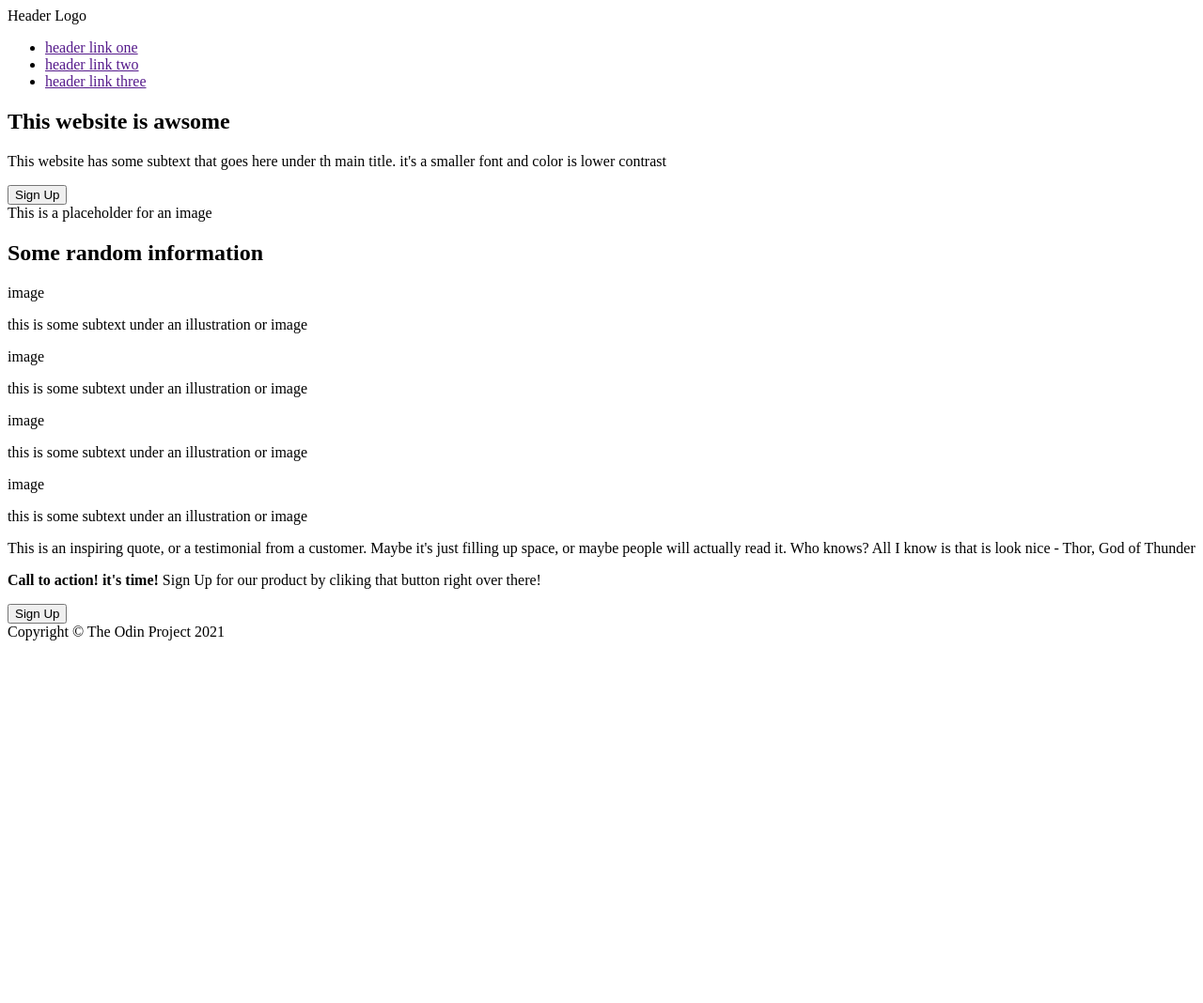
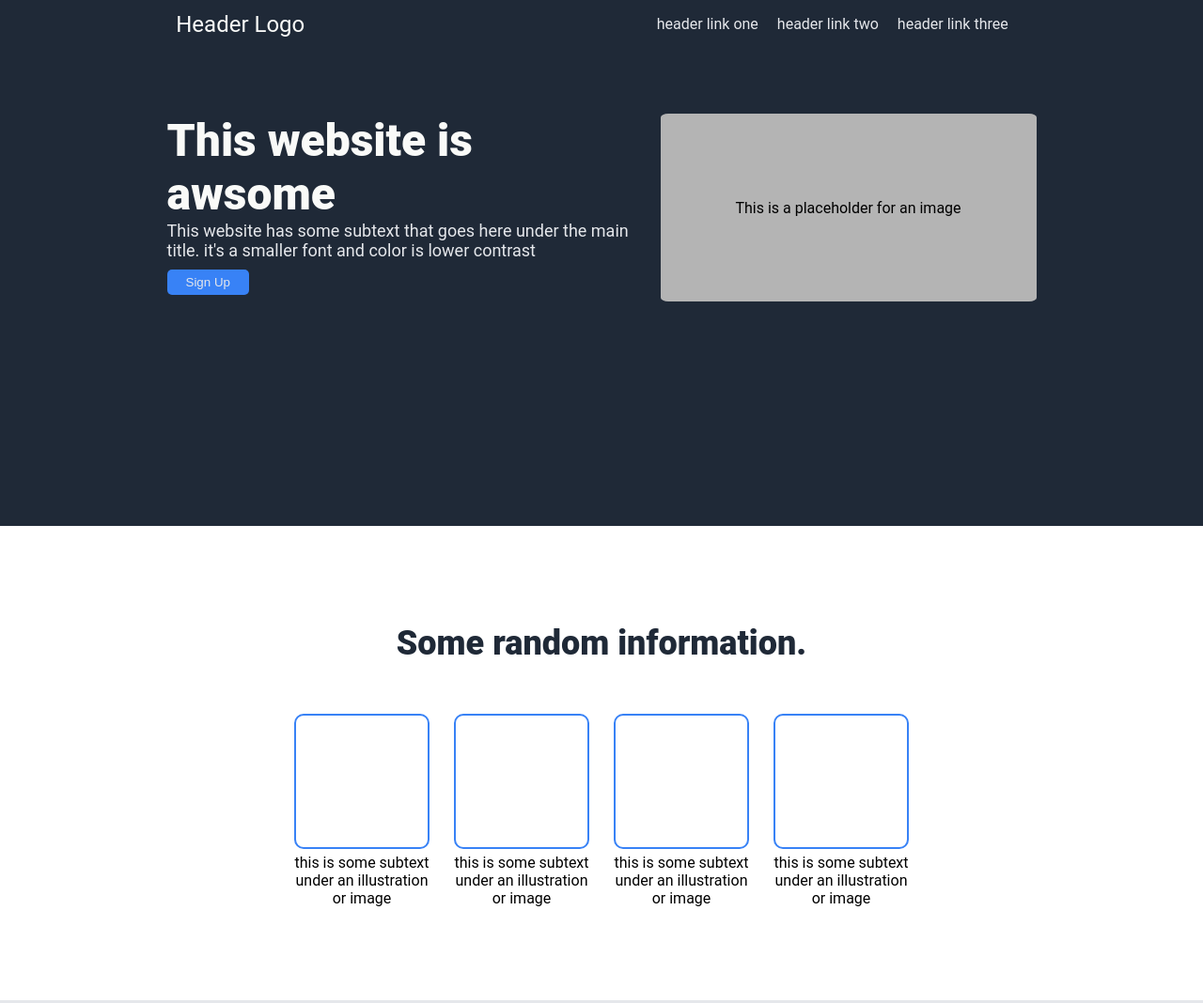
Before and after one commit to Smatsher/odin-landing-page, a plain HTML site: page index.html in a window 1280 px wide. Shown: the top 1068 px of the page at 94% size. Before the commit the page ends 800 px from the top, so only its background shows below. Drawn offline with Linux system fonts and the light colour scheme.

Commit message:
release the first version of TOP landing page

```diff
--- a/css/styles.css
+++ b/css/styles.css
@@ -0,0 +1,238 @@
+body {
+    height: 235vh;
+    margin: 0;
+    padding: 0;
+    font-family: Roboto, sans-serif;
+
+}
+
+/* Set the height of each part of the page */
+.hero {
+    height: 70vh;
+}
+.info  {
+    height: 60vh;
+}
+.quote {
+    height: 60vh;
+}
+.action {
+    height: 35vh;
+}
+.footer {
+    height: 10vh;
+}
+/* Set the color and background color for each section*/
+.logo {
+    font-size: 24px;
+    color: #F9FAF8;
+}
+ul {
+    list-style: none;
+    padding-left: 0;
+}
+ul  a {
+    text-decoration: none;
+    color: #E5E7EB;
+}
+.hero,
+.footer {
+    background-color: #1F2937;
+}
+
+.hero-main {
+    color: #F9FAF8;
+    font-size: 48px;
+    font-weight: 800;
+}
+
+.hero-secondary {
+    color: #E5E7EB;
+    font-size: 18px;
+}
+.info-header {
+    font-size: 36px;
+    font-weight: 800;
+    color: #1F2937;
+}
+.quote {
+    background-color: #E5E7EB;
+}
+.quote-text  {
+    font-size: 36px;
+    font-style: italic;
+    color: #1F2937;
+}
+.img-place {
+    background-color: #b4b4b4;
+}
+button {
+    color: #E5E7EB;
+    background-color: #3882F6;
+    border-style: none;
+    padding: 6px 20px 6px 20px;
+    border-radius: 5px;
+}
+button:hover {
+    background-color: #0763f7;
+}
+.action-container {
+    background-color: #3882F6;
+}
+.action-container > button {
+    border: 1px solid white;
+}
+.action-text {
+    color: #F9FAF8;
+}
+/* Set the layout for the header */
+.logo {
+    align-self: center;
+}
+.logo-links {
+    display: flex;
+    justify-content: space-around;
+}
+.links {
+    display: flex;
+    gap: 20px;
+}
+.hero {
+    display: flex;
+    flex-direction: column;
+}
+h1.hero-main {
+    margin: 0;
+    width:400px;
+}
+p.hero-secondary {
+    margin-top: 0;
+    margin-bottom: 10px;
+    width: 500px;
+}
+.hero-container {
+    display: flex;
+    align-items: center;
+    justify-content: center;
+    margin: 70px 0;
+}
+.first {
+    height: 200px;
+    width: 525px;
+}
+.img-place {
+    display: flex;
+    justify-content: center;
+    align-items: center;
+    height: 200px;
+    width: 400px;
+    border-radius: 2%;
+}
+/* here goes the rules for styling the information section*/
+.info {
+    display: flex;
+    flex-direction: column;
+    justify-content: center;
+    align-items: center;
+    margin-top: 25px;
+}
+.info-content {
+    display: flex;
+    gap: 20px;
+    margin-top: 25px;
+    margin-bottom: 50px;
+}
+.item {
+    display: flex;
+    flex-direction: column;
+    justify-content: center;
+    align-items: center;
+    width: 150px;
+
+}
+.image {
+    border: 2px solid #3882F6;
+    border-radius: 10px;
+    padding: 20px;
+    width: 100px;
+    height: 100px;
+}
+.image-text {
+    display: flex;
+    width: 145px;
+    text-align: center;
+    margin-top: 5px;
+
+}
+/* here goes the rules for the quotation section */
+.quote {
+    display: flex;
+    justify-content: center;
+    align-items: center;
+    flex-shrink: 0;
+}
+.quote-text {
+    height: 200px;
+    width: 850px;
+}
+.author {
+    text-align: end;
+    font-size: 25px;
+    font-style: normal;
+    font-weight: 900;
+}
+/* here goes the rules for the action section */
+.action {
+    display: flex;
+    justify-content: center;
+    align-items: center;
+}
+.action-container {
+    display: flex;
+    align-items: center;
+    justify-content: space-evenly;
+    border-radius: 5px;
+    width: 900px;
+    height: 100px;
+
+}
+p {
+    margin: 0;
+}
+/* here goes the rules for the footer section*/
+.footer {
+    display: flex;
+    justify-content: center;
+    align-items: center;
+    color: #F9FAF8;
+}
+/*
+.logo-links {
+    display: flex;
+    justify-content: space-between;
+    align-items: center;
+}
+.links {
+    display: flex;
+    gap: 10px;
+}
+.hero-container {
+    display: flex;
+    justify-content: center;
+
+}
+
+.first {
+    height: 200px;
+    width: 300px;
+    border: 1px solid #E5E7EB;
+}
+.img-place {
+    display: flex;
+    justify-content: center;
+    align-items: center;
+    border: 1px solid #E5E7EB;
+    height: 200px;
+    width: 300px;
+}
+*/
--- a/index.html
+++ b/index.html
@@ -4,41 +4,68 @@
     <meta charset="UTF-8">
     <meta http-equiv="X-UA-Compatible" content="IE=edge">
     <meta name="viewport" content="width=device-width, initial-scale=1.0">
+    <link rel="stylesheet" href="./css/styles.css">
     <title>Landing Page</title>
 </head>
 <body>
-    <nav role="navigation">
-        <div>Header Logo</div>
-        <ul>
-            <li><a href="">header link one</a></li>
-            <li><a href="">header link two</a></li>
-            <li><a href="">header link three</a></li>
+<header role="banner" class="hero">
+    <nav role="navigation" class="logo-links">
+        <div class="logo">Header Logo</div>
+        <ul class="links">
+            <li><a href="#">header link one</a></li>
+            <li><a href="#">header link two</a></li>
+            <li><a href="#">header link three</a></li>
         <ul>
     </nav>
         <section>
-        <h1>This website is awsome</h1>
-        <p>This website has some subtext that goes here under th main title. it's a smaller font and color is lower contrast</p>
+            <div class="hero-container">
+                <div class="first">
+                <h1 class="hero-main">This website is awsome</h1>
+                <p class="hero-secondary">This website has some subtext that goes here under the main title. it's a smaller font and color is lower contrast</p>
                 <button>Sign Up</button>
-        <div>This is a placeholder for an image</div>
+                </div>
+                <div class="img-place">This is a placeholder for an image</div>
+            </div>
         </section>
-    <section>
-        <h2>Some random information</h2>
-        <div>image</div>
-        <p>this is some subtext under an illustration or image</p>
-        <div>image</div>
-        <p>this is some subtext under an illustration or image</p>
-        <div>image</div>
-        <p>this is some subtext under an illustration or image</p>
-        <div>image</div>
-        <p>this is some subtext under an illustration or image</p>
+</header>
+<main role="main">
+    <article role="article">
+        <section class="info">
+            <h2 class="info-header">Some random information.</h2>
+            <div class="info-content">
+                    <div class="item">
+                        <div class="image"></div>
+                        <p class="image-text">this is some subtext under an illustration or image</p>
+                    </div>
+                    <div class="item">
+                        <div class="image"></div>
+                        <p class="image-text">this is some subtext under an illustration or image</p>
+                    </div>
+                    <div class="item">
+                        <div class="image"></div>
+                        <p class="image-text">this is some subtext under an illustration or image</p>
+                    </div>
+                    <div class="item">
+                        <div class="image"></div>
+                        <p class="image-text">this is some subtext under an illustration or image</p>
+                    </div>
+            </div>
         </section>
-    <section>
-        <div>This is an inspiring quote, or a testimonial from a customer. Maybe it's just filling up space, or maybe people will actually read it. Who knows? All I know is that is look nice - Thor, God of Thunder</div>
+        <section class="quote">
+            <blockquote class="quote-text">This is an inspiring quote, or a testimonial from a customer. Maybe it's just filling up space, or maybe people will actually read it. Who knows? All I know is that is look nice. <div class="author"> <strong>- Thor, God of Thunder</strong></div></blockquote>
+
         </section>
-    <section>
-        <p><strong>Call to action! it's time!</strong> Sign Up for our product by cliking that button right over there!</p>
+        <section class="action">
+            <div class="action-container">
+                <div class="action-text">
+                    <p><strong>Call to action! it's time!</strong> </p>
+                    <p>Sign Up for our product by cliking that button right over there!</p>
+                </div>
                 <button>Sign Up</button>
+            </div>
         </section>
-    <footer> Copyright &copy; The Odin Project 2021</footer>
+    </article>
+</main>
+<footer role="contentinfo" class="footer"> Copyright &copy; The Odin Project 2021</footer>
 </body>
 </html>
```
Lines whose indentation alone changed are shown as unchanged.
